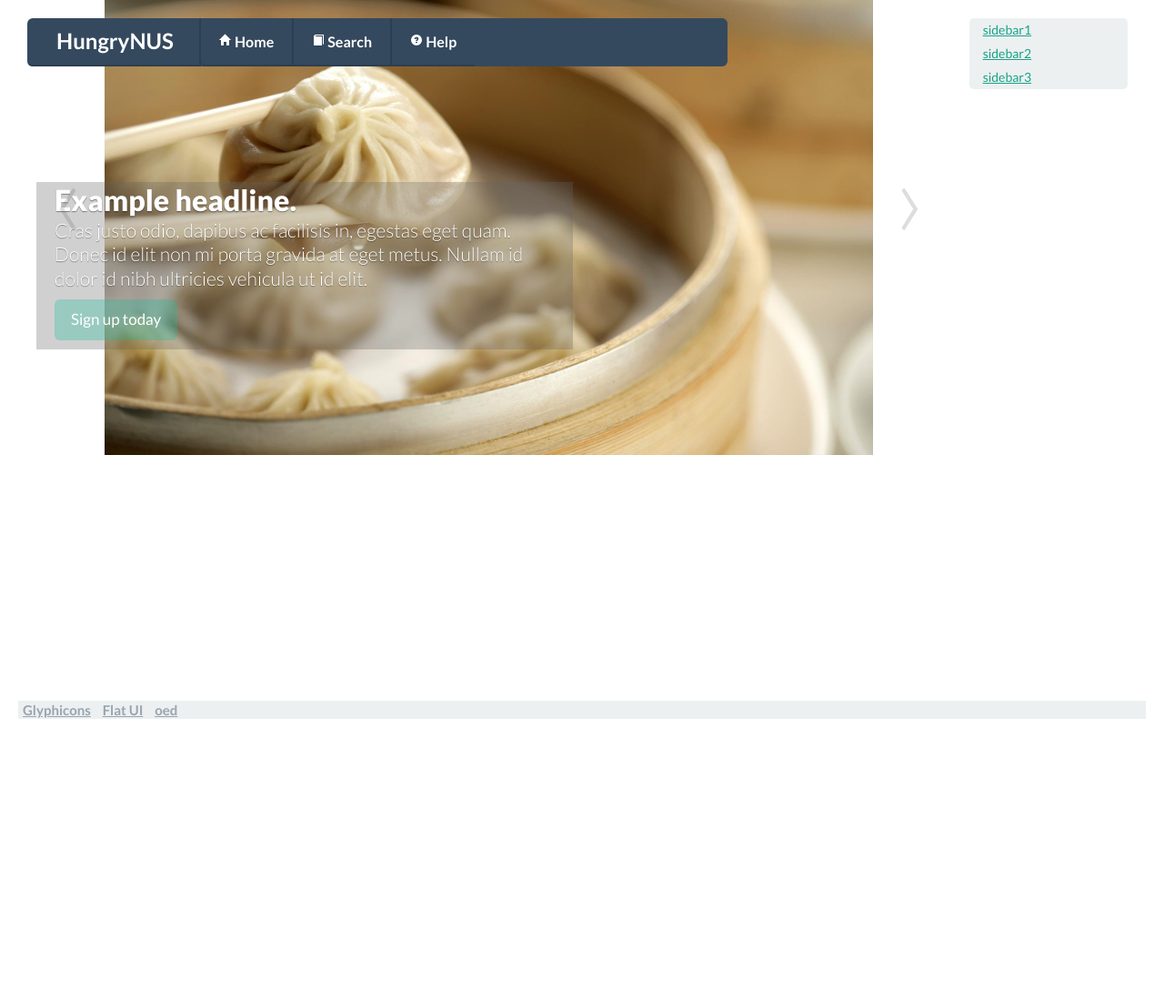
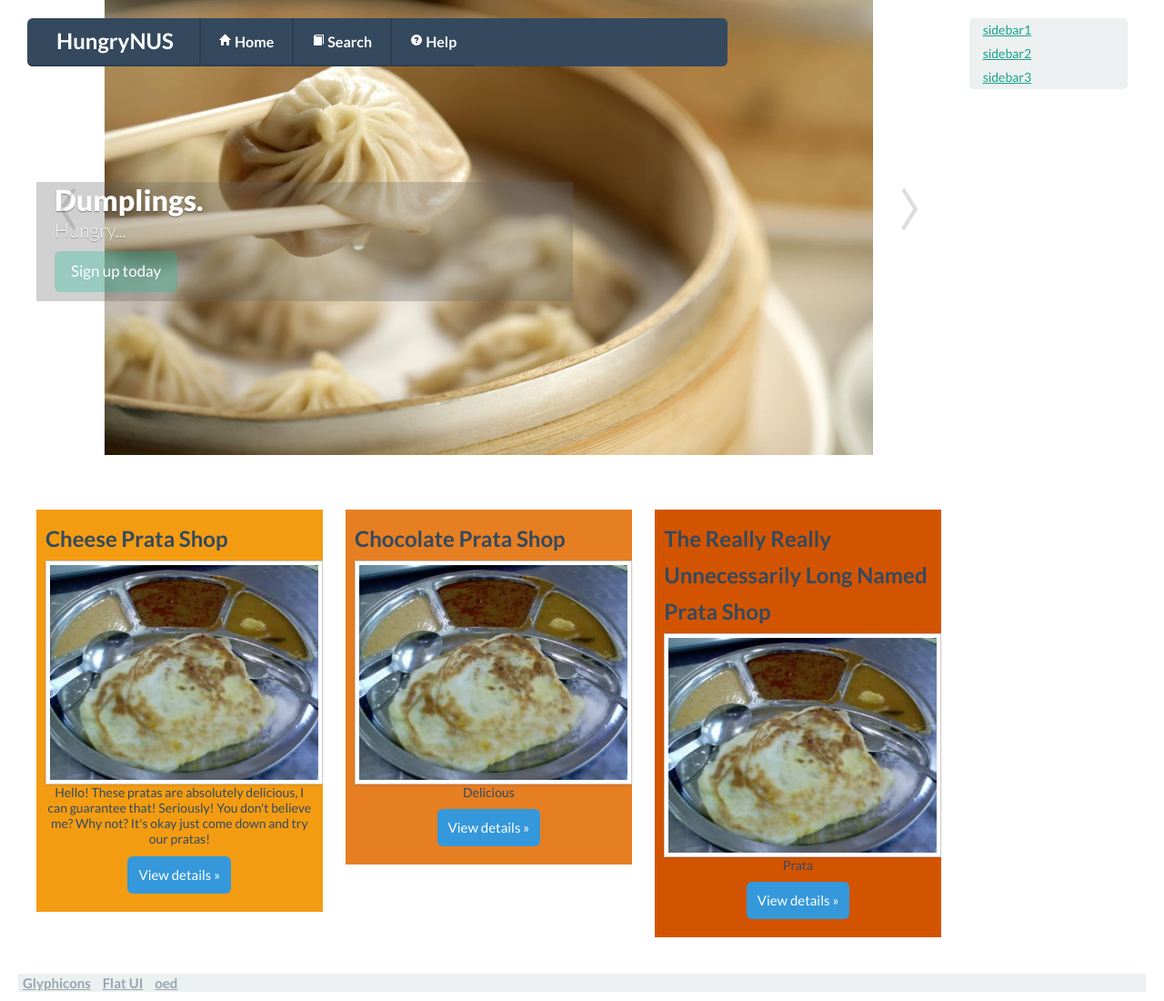
Before and after one commit to ksami/one-shot, a Python web app: template foodreview/templates/main.html in a window 1280 px wide. Shown: the whole page at 91% size. Before the commit the page ends 790 px from the top, so only its background shows below. Run offline with Jinja, Linux system fonts and the light colour scheme; the template is opened without the code that fills it, so the values that code supplies are empty; some libraries are stand-ins or nearby versions.

Commit message:
added featured reviews

```diff
--- a/foodreview/css/foodreview.css
+++ b/foodreview/css/foodreview.css
@@ -92,12 +92,11 @@
 }
 
 footer {
+  margin-top: 30px;
   background-color: #ecf0f1;
+  z-index: 11;
 }
 
-html, body {
-  height: 100%;
-}
 
 .sidebar {
   margin-top: 20px;
@@ -105,9 +104,18 @@ html, body {
   border-radius: 5px;
 }
 
+/*  Container for all page content other than footer  */
 div#wrap {
   min-height: 100%;
   height: auto !important;
   height: 100%;
   margin: 0 auto -30px;
 }
+
+div#featured {
+  margin-bottom: 40px;
+}
+
+div#featured .content {
+  padding: 10px;
+}
--- a/foodreview/templates/main.html
+++ b/foodreview/templates/main.html
@@ -30,7 +30,7 @@
             <a class = "brand" href = "/">HungryNUS</a>
             <!-- Responsive Navbar Part 2: Place all navbar contents you want collapsed withing .navbar-collapse.collapse. -->
             <div class="nav-collapse collapse">
-              <ul class = "nav">
+              <ul class="nav">
                 <li><a href = "/"><i class = "icon-home icon-white"></i> Home</a></li>
                 <li><a href = "/search"><i class = "icon-book icon-white"></i> Search</a></li>
                 <li><a href = "/"><i class = "icon-question-sign icon-white"></i> Help</a></li>
@@ -44,6 +44,7 @@
     <div class = "container-fluid">
       <div class = "row-fluid">
         <div class = "span10">
+          <div class = "row-fluid">
 
           <!-- Carousel
           ================================================== -->
@@ -53,8 +54,8 @@
                 <img src="../images/carousel0.jpg">
                 <div class="container">
                   <div class="carousel-caption">
-                    <h1>Example headline.</h1>
-                    <p class="lead">Cras justo odio, dapibus ac facilisis in, egestas eget quam. Donec id elit non mi porta gravida at eget metus. Nullam id dolor id nibh ultricies vehicula ut id elit.</p>
+                    <h1>Dumplings.</h1>
+                    <p class="lead">Hungry...</p>
                     <a class="btn btn-large btn-primary" href="#">Sign up today</a>
                   </div>
                 </div>
@@ -63,8 +64,8 @@
                 <img src="../images/carousel1.jpg">
                 <div class="container">
                   <div class="carousel-caption">
-                    <h1>Another example headline.</h1>
-                    <p class="lead">Cras justo odio, dapibus ac facilisis in, egestas eget quam. Donec id elit non mi porta gravida at eget metus. Nullam id dolor id nibh ultricies vehicula ut id elit.</p>
+                    <h1>Curry.</h1>
+                    <p class="lead">Hungry...</p>
                     <a class="btn btn-large btn-primary" href="#">Learn more</a>
                   </div>
                 </div>
@@ -73,8 +74,8 @@
                 <img src="../images/carousel2.jpg">
                 <div class="container">
                   <div class="carousel-caption">
-                    <h1>One more for good measure.</h1>
-                    <p class="lead">Cras justo odio, dapibus ac facilisis in, egestas eget quam. Donec id elit non mi porta gravida at eget metus. Nullam id dolor id nibh ultricies vehicula ut id elit.</p>
+                    <h1>Pizza.</h1>
+                    <p class="lead">HungryNUS (Hungriness).</p>
                     <a class="btn btn-large btn-primary" href="#">Browse gallery</a>
                   </div>
                 </div>
@@ -83,6 +84,31 @@
             <a class="left carousel-control" href="#myCarousel" data-slide="prev">&lsaquo;</a>
             <a class="right carousel-control" href="#myCarousel" data-slide="next">&rsaquo;</a>
           </div><!-- /.carousel -->
+          </div>  <!--/row-->
+
+          <div class = "row-fluid text-center" id="featured">
+            <div class = "span4 palette-orange content">
+              <h3 class = "text-left">Cheese Prata Shop</h3>
+              <img src="../images/prata.jpg" class="img-polaroid">
+              <p>Hello! These pratas are absolutely delicious, I can guarantee that! Seriously! You don't believe me? Why not? It's okay just come down and try our pratas!</p>
+              <p><a class="btn btn-info" href="/">View details &raquo;</a></p>
+            </div>
+            <div class = "span4 palette-carrot content">
+              <h3 class = "pull-left">Chocolate Prata Shop</h3>
+              <img src="../images/prata.jpg" class="img-polaroid">
+              <p>Delicious</p>
+              <p><a class="btn btn-info" href="/">View details &raquo;</a></p>
+            </div>
+            <div class = "span4 palette-pumpkin content">
+              <h3 class = "text-left">The Really Really Unnecessarily Long Named Prata Shop</h3>
+              <img src="../images/prata.jpg" class="img-polaroid">
+              <p>Prata</p>
+              <p><a class="btn btn-info" href="/">View details &raquo;</a></p>
+            </div>
+          </div>  <!--/row-->
+
+
+
         </div>  <!--/span10-->
 
         <!--Sidebar-->
```
Also changed, not shown: foodreview/images/prata.jpg (added).
